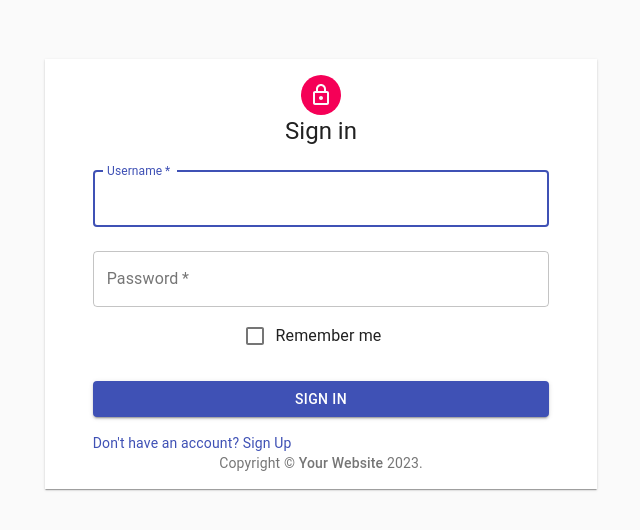
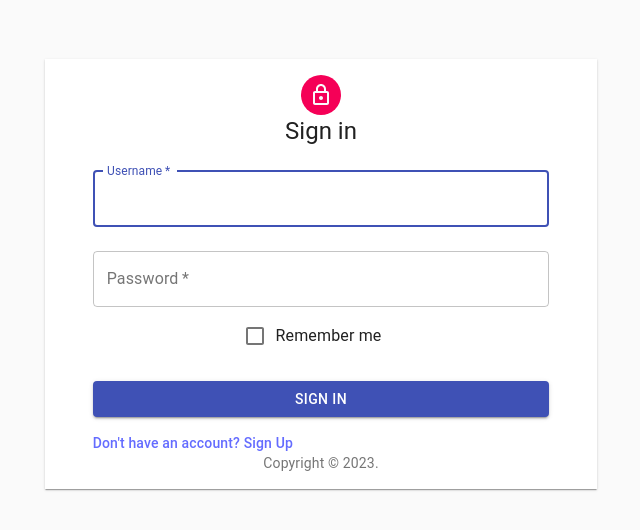
Before and after one commit to mannan0819/FE-start, a React (Vite) app: page / in a window 1280 px wide. Shown: the part 158-688 px from the top of the page, without its empty margins (319-959 px from the left). Built offline with nearby package versions, Linux system fonts and the light colour scheme; no server answers.

Commit message:
testing link

```diff
--- a/src/components/Login.tsx
+++ b/src/components/Login.tsx
@@ -5,7 +5,8 @@ import CssBaseline from "@material-ui/core/CssBaseline";
 import TextField from "@material-ui/core/TextField";
 import FormControlLabel from "@material-ui/core/FormControlLabel";
 import Checkbox from "@material-ui/core/Checkbox";
-import Link from "@material-ui/core/Link";
+// import Link from "@material-ui/core/Link";
+import { Link } from "react-router-dom";
 import Paper from "@material-ui/core/Paper";
 import Box from "@material-ui/core/Box";
 import Grid from "@material-ui/core/Grid";
@@ -22,9 +23,9 @@ function Copyright() {
   return (
     <Typography variant="body2" color="textSecondary" align="center">
       {"Copyright © "}
-      <Link color="inherit" href="https://material-ui.com/">
+      {/* <Link color="inherit" href="https://material-ui.com/">
         Your Website
-      </Link>{" "}
+      </Link>{" "} */}
       {new Date().getFullYear()}
       {"."}
     </Typography>
@@ -173,8 +174,10 @@ export default function SignInSide() {
             </Button>
             <Grid container>
               <Grid item>
-                <Link href="#" variant="body2">
-                  {"Don't have an account? Sign Up"}
+                <Link to="./users">
+                  {/* <Link href="#" variant="body2"> */}
+                    {"Don't have an account? Sign Up"}
+                  {/* </Link> */}
                 </Link>
               </Grid>
             </Grid>
```
